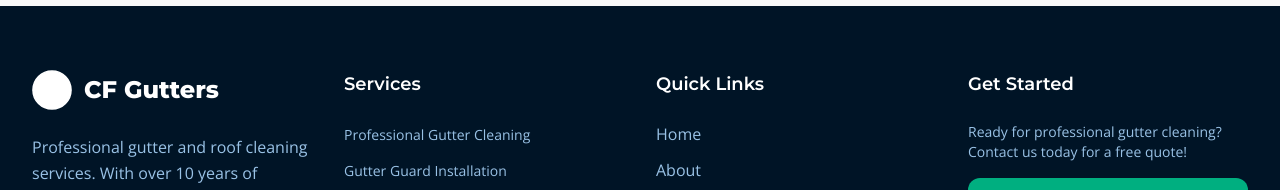
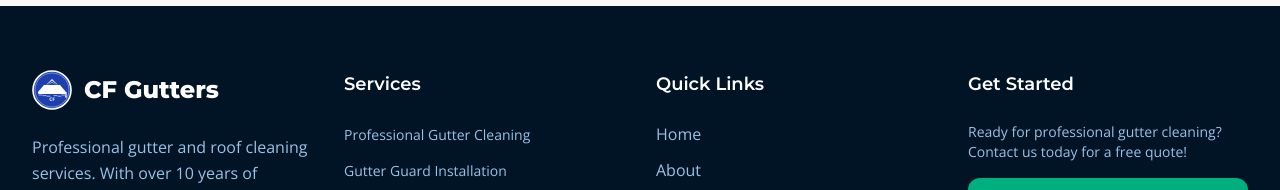
Before and after one commit to Nimbus2000meta/CFGUTTERS, a React (Create React App) app in the folder frontend/: page / in a window 1280 px wide. Shown: the part 11594-11784 px from the top of the page. Built offline with nearby package versions, Linux system fonts and the light colour scheme.

Commit message:
auto-commit for 1a869123-54f9-4a15-8aab-3c443402554e

```diff
--- a/frontend/src/components/layout/Footer.jsx
+++ b/frontend/src/components/layout/Footer.jsx
@@ -43,60 +43,63 @@ const Footer = () => {
                 viewBox="0 0 200 200"
                 fill="none"
                 xmlns="http://www.w3.org/2000/svg"
-                className="mr-3 text-white"
+                className="mr-3"
               >
-                {/* Outer circle border */}
+                {/* Outer circle border - White */}
                 <circle
                   cx="100"
                   cy="100"
                   r="95"
-                  stroke="currentColor"
+                  stroke="white"
                   strokeWidth="8"
-                  fill="white"
+                  fill="#1e40af"
                 />
 
-                {/* Inner circle border */}
+                {/* Inner circle border - White */}
                 <circle
                   cx="100"
                   cy="100"
                   r="85"
-                  stroke="currentColor"
+                  stroke="white"
                   strokeWidth="2"
+                  fill="#1e40af"
+                />
+
+                {/* Main house/roof structure - White */}
+                <path
+                  d="M30 110 L60 75 L90 75 L140 75 L170 110 L165 120 L35 120 Z"
                   fill="white"
                 />
 
-                {/* Main house/roof structure */}
-                <path
-                  d="M30 110 L60 75 L90 75 L140 75 L170 110 L165 120 L35 120 Z"
-                  fill="currentColor"
-                />
-
-                {/* Roof peak triangle */}
+                {/* Roof peak triangle - White */}
                 <path
                   d="M70 75 L100 45 L130 75 L125 72 L100 52 L75 72 Z"
-                  fill="currentColor"
-                />
-
-                {/* Inner roof detail */}
-                <path
-                  d="M80 75 L100 58 L120 75 L115 73 L100 63 L85 73 Z"
                   fill="white"
                 />
 
-                {/* Gutter system */}
-                <rect x="30" y="110" width="140" height="8" fill="currentColor"/>
+                {/* Inner roof detail - Light Blue */}
+                <path
+                  d="M80 75 L100 58 L120 75 L115 73 L100 63 L85 73 Z"
+                  fill="#93c5fd"
+                />
 
-                {/* Water flow lines */}
-                <path d="M35 125 L50 125" stroke="currentColor" strokeWidth="3" strokeLinecap="round"/>
-                <path d="M55 128 L70 128" stroke="currentColor" strokeWidth="3" strokeLinecap="round"/>
-                <path d="M75 131 L90 131" stroke="currentColor" strokeWidth="3" strokeLinecap="round"/>
-                <path d="M110 128 L125 128" stroke="currentColor" strokeWidth="3" strokeLinecap="round"/>
-                <path d="M130 131 L145 131" stroke="currentColor" strokeWidth="3" strokeLinecap="round"/>
-                <path d="M150 125 L165 125" stroke="currentColor" strokeWidth="3" strokeLinecap="round"/>
+                {/* Gutter system - White */}
+                <rect x="30" y="110" width="140" height="8" fill="white"/>
 
-                {/* Downspout */}
-                <rect x="167" y="110" width="6" height="25" fill="currentColor"/>
-                <rect x="165" y="133" width="10" height="4" fill="currentColor"/>
+                {/* Water flow lines - White */}
+                <path d="M35 125 L50 125" stroke="white" strokeWidth="3" strokeLinecap="round"/>
+                <path d="M55 128 L70 128" stroke="white" strokeWidth="3" strokeLinecap="round"/>
+                <path d="M75 131 L90 131" stroke="white" strokeWidth="3" strokeLinecap="round"/>
+                <path d="M110 128 L125 128" stroke="white" strokeWidth="3" strokeLinecap="round"/>
+                <path d="M130 131 L145 131" stroke="white" strokeWidth="3" strokeLinecap="round"/>
+                <path d="M150 125 L165 125" stroke="white" strokeWidth="3" strokeLinecap="round"/>
+
+                {/* Downspout - White */}
+                <rect x="167" y="110" width="6" height="25" fill="white"/>
+                <rect x="165" y="133" width="10" height="4" fill="white"/>
+
+                {/* CF text inside circle - White */}
+                <text x="100" y="155" textAnchor="middle" fill="white" fontSize="24" fontWeight="bold">CF</text>
               </svg>
               <h3 className="text-2xl font-bold">CF Gutters</h3>
             </div>
```
